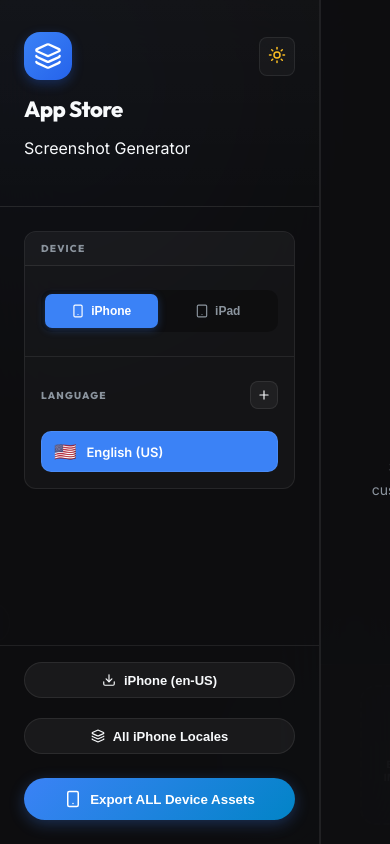
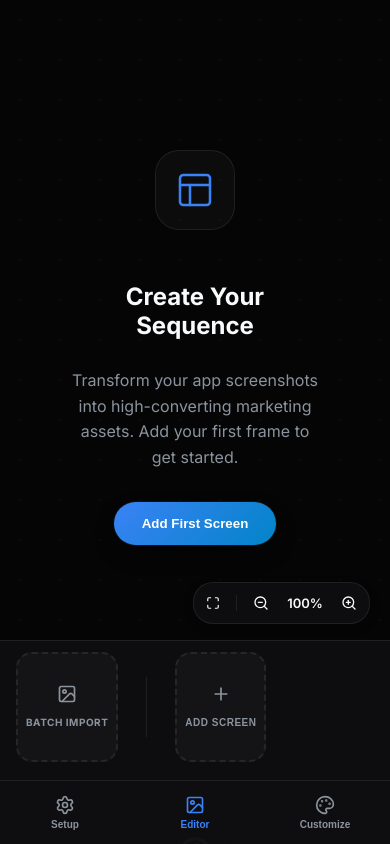
Before and after one commit to LinkAndreas/AppStore-Screenshot-Generator, a React (Vite) app: page / in a window 390 px wide. Built offline with nearby package versions, Linux system fonts and the light colour scheme.

Commit message:
feat: Optimize Web-App layout for mobile

```diff
--- a/src/App.tsx
+++ b/src/App.tsx
@@ -4,10 +4,14 @@
 import { BottomBar } from './components/BottomBar';
 import { ZoomControls } from './components/ZoomControls';
 import { ProcessingOverlay } from './components/ProcessingOverlay';
+import { useConfig } from './store/ConfigContext';
+import { Settings, Image as ImageIcon, Palette } from 'lucide-react';
 
 function App() {
+  const { mobileTab, setMobileTab } = useConfig();
+
   return (
-    <div className="layout">
+    <div className={`layout mobile-tab-${mobileTab}`}>
       <LeftSidebar />
       <main className="main-content">
         <div className="canvas-area">
@@ -18,6 +22,30 @@
       </main>
       <RightSidebar />
       <ProcessingOverlay />
+
+      <div className="mobile-nav">
+        <button
+          className={mobileTab === 'setup' ? 'active' : ''}
+          onClick={() => setMobileTab('setup')}
+        >
+          <Settings size={20} />
+          <span>Setup</span>
+        </button>
+        <button
+          className={mobileTab === 'editor' ? 'active' : ''}
+          onClick={() => setMobileTab('editor')}
+        >
+          <ImageIcon size={20} />
+          <span>Editor</span>
+        </button>
+        <button
+          className={mobileTab === 'customize' ? 'active' : ''}
+          onClick={() => setMobileTab('customize')}
+        >
+          <Palette size={20} />
+          <span>Customize</span>
+        </button>
+      </div>
     </div>
   );
 }
--- a/src/components/BottomBar.tsx
+++ b/src/components/BottomBar.tsx
@@ -5,7 +5,7 @@
 import { DeviceFrame } from './DeviceFrame';
 
 export const BottomBar = () => {
-  const { screens, selectedScreenId, setSelectedScreenId, removeScreen, addScreen, batchAddScreens, reorderScreens, activeDeviceType, activeLocalizationId, getDefaultTypography } = useConfig();
+  const { screens, selectedScreenId, setSelectedScreenId, removeScreen, addScreen, batchAddScreens, reorderScreens, activeDeviceType, activeLocalizationId, getDefaultTypography, setMobileTab, setRightSidebarTab } = useConfig();
   const [draggedIndex, setDraggedIndex] = useState<number | null>(null);
   const [dragOverIndex, setDragOverIndex] = useState<number | null>(null);
   const [isDropping, setIsDropping] = useState(false);
@@ -135,7 +135,13 @@
             >
               <div
                 className={`bottom-bar-item ${selectedScreenId === screen.id ? 'active' : ''}`}
-                onClick={() => setSelectedScreenId(screen.id)}
+                onClick={() => {
+                  setSelectedScreenId(screen.id);
+                  if (window.innerWidth <= 1024) {
+                    setMobileTab('customize');
+                    setRightSidebarTab('style');
+                  }
+                }}
                 style={{
                   width: '100%',
                   height: '100%',
--- a/src/index.css
+++ b/src/index.css
@@ -722,3 +722,238 @@
   opacity: 0.5;
   cursor: text;
 }
+
+/* Custom Range Slider */
+input[type=range] {
+  -webkit-appearance: none;
+  appearance: none;
+  width: 100%;
+  background: transparent;
+}
+input[type=range]:focus {
+  outline: none;
+}
+input[type=range]::-webkit-slider-runnable-track {
+  width: 100%;
+  height: 6px;
+  cursor: pointer;
+  background: var(--panel-border);
+  border-radius: 4px;
+}
+input[type=range]::-webkit-slider-thumb {
+  height: 18px;
+  width: 18px;
+  border-radius: 50%;
+  background: var(--text-main);
+  border: 4px solid var(--accent);
+  cursor: pointer;
+  -webkit-appearance: none;
+  margin-top: -6px;
+  box-shadow: 0 2px 6px rgba(0,0,0,0.3);
+  transition: transform 0.2s;
+}
+input[type=range]::-webkit-slider-thumb:hover {
+  transform: scale(1.15);
+}
+
+/* Mobile Optimization */
+.mobile-nav {
+  display: none;
+}
+
+@media (max-width: 1024px) {
+  body, html {
+    height: 100dvh;
+    overflow: hidden;
+  }
+
+  #root {
+    height: 100dvh;
+    flex-direction: column;
+    overflow: hidden;
+  }
+
+  .layout {
+    flex-direction: column;
+    height: 100dvh;
+    padding-bottom: 64px; /* Space for mobile nav */
+    position: relative;
+    overflow: hidden;
+  }
+
+  .sidebar {
+    width: 100% !important;
+    flex: 1;
+    height: calc(100dvh - 64px);
+    border: none !important;
+    display: none;
+  }
+
+  .main-content {
+    flex: 1;
+    height: calc(100dvh - 64px);
+    display: none;
+    flex-direction: column;
+    order: 0;
+  }
+
+  /* Reacting to the App's active Mobile Tab via CSS classes on .layout */
+  .layout.mobile-tab-setup .sidebar-left {
+    display: flex;
+  }
+
+  .layout.mobile-tab-editor .main-content {
+    display: flex;
+  }
+
+  /* Split Screen Bottom Sheet for 'Customize' tab */
+  .layout.mobile-tab-customize .main-content {
+    display: flex;
+    flex: 0 0 50dvh; /* Shrink canvas space to top 50% */
+  }
+
+  .layout.mobile-tab-customize .main-content .bottom-bar {
+    display: none; /* Hide timeline to maximize top canvas feedback */
+  }
+
+  .layout.mobile-tab-customize .sidebar-right {
+    display: flex;
+    position: absolute;
+    bottom: 64px; /* Stack immediately above Mobile Nav */
+    left: 0;
+    width: 100%;
+    height: calc(50dvh - 64px); /* Bottom 50% constraint */
+    border-top: 1px solid var(--panel-border) !important;
+    border-radius: 20px 20px 0 0;
+    box-shadow: 0 -20px 50px rgba(0,0,0,0.5);
+    z-index: 50;
+    background: var(--panel-bg);
+  }
+
+  .light-mode .layout.mobile-tab-customize .sidebar-right {
+    box-shadow: 0 -20px 50px rgba(0,0,0,0.06);
+  }
+
+  .canvas-area {
+    padding: 20px 20px 40px 20px;
+    overflow: auto;
+    flex: 1;
+  }
+
+  .sequence-container {
+    padding: 10px;
+    gap: 40px;
+  }
+
+  .zoom-controls {
+    bottom: 220px; /* Above the bottom bar + spacing */
+    right: 20px;
+  }
+
+  .bottom-bar {
+    height: 140px;
+    padding: 16px;
+    overflow-x: auto;
+    border-top: 1px solid var(--panel-border);
+    background: var(--panel-bg);
+    flex-shrink: 0;
+  }
+
+  .bottom-bar-scroll {
+    padding-bottom: 8px; /* Room for scrollbar */
+  }
+
+  .bottom-bar-item {
+    width: 70px;
+    height: 110px;
+  }
+
+  .bottom-bar-add {
+    min-width: 80px;
+    height: 110px;
+  }
+
+  .header-text h1 {
+    font-size: 60px !important;
+  }
+
+  .header-text p {
+    font-size: 30px !important;
+  }
+
+  /* The Bottom Navigation Bar Native App behavior */
+  .mobile-nav {
+    display: flex;
+    position: fixed;
+    bottom: 0;
+    left: 0;
+    width: 100%;
+    height: 64px;
+    background: var(--panel-bg);
+    backdrop-filter: var(--blur);
+    -webkit-backdrop-filter: var(--blur);
+    border-top: 1px solid var(--panel-border);
+    z-index: 1000;
+  }
+
+  .light-mode .mobile-nav {
+    box-shadow: 0 -10px 30px rgba(0, 0, 0, 0.03);
+  }
+
+  .mobile-nav button {
+    flex: 1;
+    display: flex;
+    flex-direction: column;
+    align-items: center;
+    justify-content: center;
+    gap: 4px;
+    background: transparent;
+    border: none;
+    color: var(--text-muted);
+    font-weight: 600;
+    font-size: 10px;
+    transition: all 0.2s ease;
+    cursor: pointer;
+  }
+
+  .mobile-nav button.active {
+    color: var(--accent);
+  }
+
+  .mobile-nav button:hover:not(.active) {
+    color: var(--text-main);
+  }
+
+  /* Mobile UX Formatting Pollishes */
+  .gradient-swatches {
+    grid-template-columns: repeat(8, 1fr) !important;
+    gap: 6px !important;
+    margin-bottom: 12px;
+  }
+
+  .panel-group {
+    padding: 12px;
+    gap: 10px;
+  }
+
+  .panel-group h3 {
+    margin: -12px -12px 10px;
+  }
+
+  .layout.mobile-tab-customize .sidebar-right {
+    padding-top: 16px;
+  }
+
+  .layout.mobile-tab-customize .sidebar-right::before {
+    content: '';
+    position: absolute;
+    top: 8px;
+    left: 50%;
+    transform: translateX(-50%);
+    width: 36px;
+    height: 4px;
+    background: var(--panel-border);
+    border-radius: 4px;
+    z-index: 100;
+  }
+}
--- a/src/store/ConfigContext.tsx
+++ b/src/store/ConfigContext.tsx
@@ -40,6 +40,7 @@
 }
 
 export type DeviceType = 'iPhone' | 'iPad';
+export type MobileTab = 'setup' | 'editor' | 'customize';
 
 // Key pattern: "iPhone-en-US", "iPad-de-DE", etc.
 export type ScreenSetKey = string;
@@ -91,6 +92,8 @@
   setIsProcessing: (val: boolean) => void;
   processingMessage: string;
   setProcessingMessage: (val: string) => void;
+  mobileTab: MobileTab;
+  setMobileTab: (tab: MobileTab) => void;
 }
 
 const ConfigContext = createContext<AppContextType | null>(null);
@@ -112,6 +115,7 @@
   const [expandedSections, setExpandedSections] = useState<string[]>(['title']);
   const [isProcessing, setIsProcessing] = useState<boolean>(false);
   const [processingMessage, setProcessingMessage] = useState<string>('');
+  const [mobileTab, setMobileTab] = useState<MobileTab>('editor');
 
   useEffect(() => {
     document.documentElement.classList.remove('light-mode', 'dark-mode');
@@ -227,6 +231,7 @@
       getDefaultTypography,
       isProcessing, setIsProcessing,
       processingMessage, setProcessingMessage,
+      mobileTab, setMobileTab,
     }}>
       {children}
     </ConfigContext.Provider>
```
